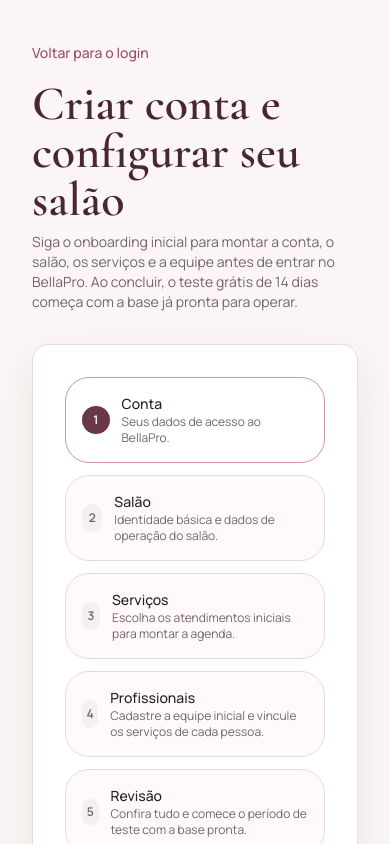
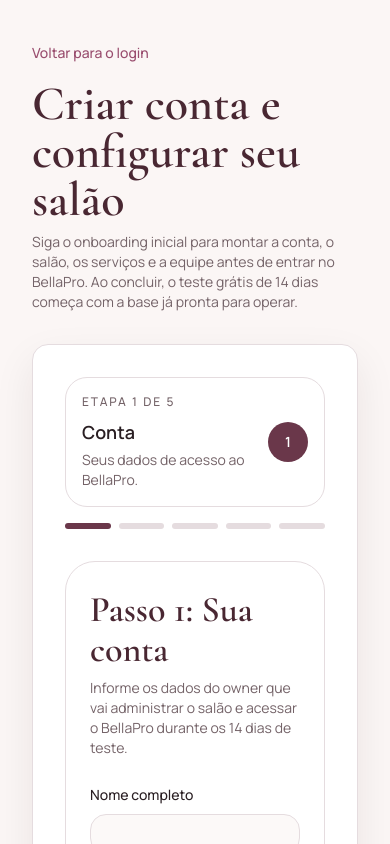
Before and after one commit to chipzoficial/BellaPro2, a Next.js app: page /criar-conta in a window 390 px wide. Shown: the top 844 px of the page. Built offline with nearby package versions, Linux system fonts and the light colour scheme.

Commit message:
Refine onboarding step layout

```diff
--- a/src/components/auth/register-form.tsx
+++ b/src/components/auth/register-form.tsx
@@ -171,7 +171,40 @@
   return (
     <Form {...form}>
       <form onSubmit={form.handleSubmit(onSubmit)} className="space-y-8">
-        <div className="grid gap-3 lg:grid-cols-5">
+        <div className="space-y-4">
+          <div className="flex items-center justify-between gap-4 rounded-[22px] border border-border bg-white px-4 py-4 md:hidden">
+            <div>
+              <p className="text-xs font-medium uppercase tracking-[0.16em] text-muted-foreground">
+                Etapa {step + 1} de {onboardingSteps.length}
+              </p>
+              <p className="mt-2 text-lg font-semibold text-foreground">{onboardingSteps[step].title}</p>
+              <p className="mt-1 text-sm text-muted-foreground">{onboardingSteps[step].description}</p>
+            </div>
+            <span className="flex h-10 w-10 shrink-0 items-center justify-center rounded-full bg-brand-700 text-sm font-semibold text-white">
+              {step + 1}
+            </span>
+          </div>
+
+          <div className="grid grid-cols-5 gap-2 md:hidden">
+            {onboardingSteps.map((item, index) => {
+              const isCurrent = index === step;
+              const isDone = index < step;
+
+              return (
+                <div
+                  key={`${item.id}-mobile`}
+                  className={cn(
+                    "h-1.5 rounded-full transition-colors",
+                    isCurrent && "bg-brand-700",
+                    isDone && "bg-emerald-600",
+                    !isCurrent && !isDone && "bg-border"
+                  )}
+                />
+              );
+            })}
+          </div>
+
+          <div className="hidden gap-3 md:grid md:grid-cols-2 xl:grid-cols-5">
           {onboardingSteps.map((item, index) => {
             const isCurrent = index === step;
             const isDone = index < step;
@@ -180,16 +213,16 @@
               <div
                 key={item.id}
                 className={cn(
-                  "rounded-[24px] border px-4 py-4 transition-colors",
+                  "flex min-h-[176px] flex-col rounded-[24px] border px-4 py-4 transition-colors",
                   isCurrent && "border-brand-300 bg-white",
                   isDone && "border-emerald-200 bg-emerald-50/70",
                   !isCurrent && !isDone && "border-border bg-[#fffaf9]"
                 )}
               >
-                <div className="flex items-center gap-3">
+                <div className="flex h-full flex-col gap-4">
                   <span
                     className={cn(
-                      "flex h-7 w-7 items-center justify-center rounded-full text-xs font-semibold",
+                      "flex h-8 w-8 items-center justify-center rounded-full text-xs font-semibold",
                       isDone && "bg-emerald-600 text-white",
                       isCurrent && "bg-brand-700 text-white",
                       !isCurrent && !isDone && "bg-muted text-muted-foreground"
@@ -198,13 +231,14 @@
                     {isDone ? <Check className="h-4 w-4" /> : index + 1}
                   </span>
                   <div>
-                    <p className="text-sm font-medium text-foreground">{item.title}</p>
-                    <p className="text-xs text-muted-foreground">{item.description}</p>
+                    <p className="text-base font-medium text-foreground">{item.title}</p>
+                    <p className="mt-2 text-sm text-muted-foreground">{item.description}</p>
                   </div>
                 </div>
               </div>
             );
           })}
+          </div>
         </div>
 
         <div className="rounded-[30px] border border-border bg-white px-6 py-7 md:px-7">
```
